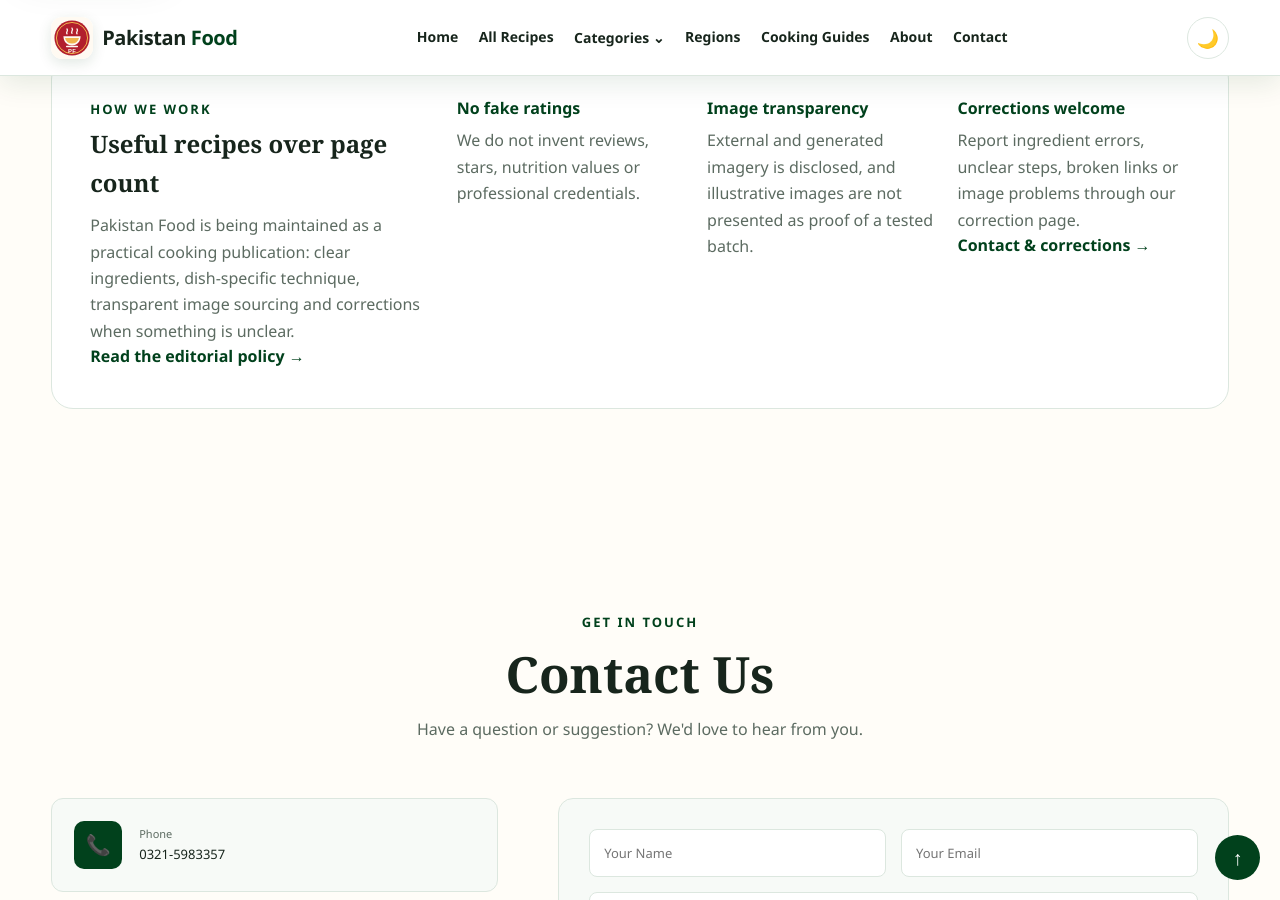
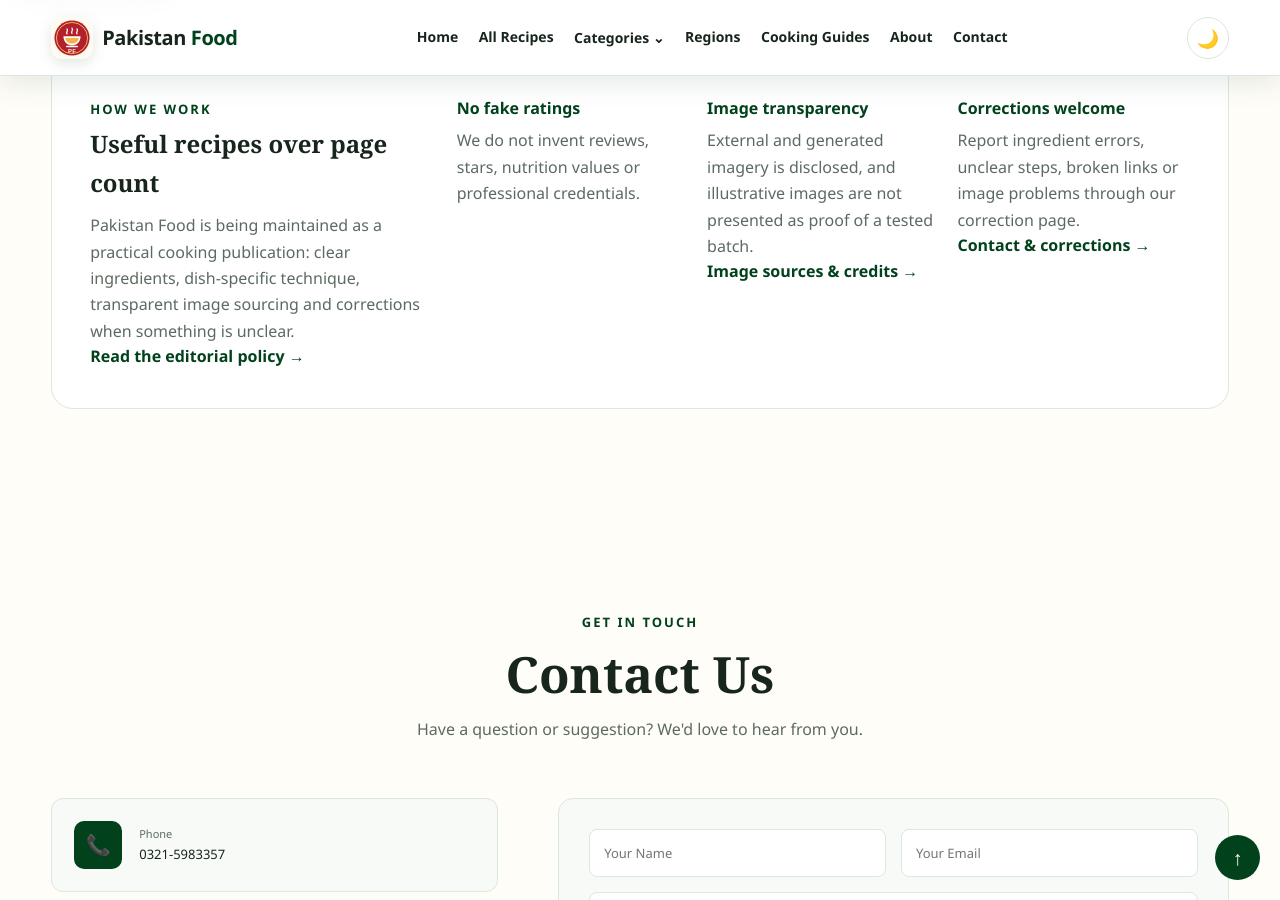
Before and after one commit to manazarali01-hub/pakistan-food, a Jekyll site: the page built from index.html, in a window 1280 px wide and 900 px high, scrolled down 17376 px. Built offline with Jekyll 4.4.1, drawn with Linux system fonts in a browser that asks for light colours.

Commit message:
Align homepage social imagery and surface image credits

```diff
--- a/index.html
+++ b/index.html
@@ -24,7 +24,7 @@
     <meta name="twitter:card" content="summary_large_image">
     <meta name="twitter:title" content="Pakistan Food | Traditional Pakistani Recipes">
     <meta name="twitter:description" content="Explore authentic Pakistani recipes, from biryani and karahi to vegetarian dishes, desserts and refreshing drinks.">
-    <meta name="twitter:image" content="https://pakistanfoodrecipes.top/assets/chicken-biryani.webp">
+    <meta name="twitter:image" content="https://commons.wikimedia.org/wiki/Special:FilePath/Lahori_Biryani.jpg?width=1600">
     <meta name="twitter:image:alt" content="Pakistani chicken biryani">
     <link rel="canonical" href="https://pakistanfoodrecipes.top/">
     <link rel="sitemap" type="application/xml" href="https://pakistanfoodrecipes.top/sitemap-v2.xml">
@@ -35,7 +35,7 @@
     <link rel="stylesheet" href="style.css?v=20260913-seo9">
     <link rel="stylesheet" href="enhancements.css?v=20260924-premium1">
     <link rel="stylesheet" href="premium.css?v=20260925-bright2">
-    <script type="application/ld+json">{"@context":"https://schema.org","@graph":[{"@type":"Organization","@id":"https://pakistanfoodrecipes.top/#organization","name":"Pakistan Food","url":"https://pakistanfoodrecipes.top/","logo":{"@type":"ImageObject","url":"https://pakistanfoodrecipes.top/assets/pakistan-food-logo.png","contentUrl":"https://pakistanfoodrecipes.top/assets/pakistan-food-logo.png","width":512,"height":512}},{"@type":"WebSite","@id":"https://pakistanfoodrecipes.top/#website","name":"Pakistan Food","url":"https://pakistanfoodrecipes.top/","description":"Traditional Pakistani recipes with ingredients and step-by-step cooking methods","publisher":{"@id":"https://pakistanfoodrecipes.top/#organization"},"inLanguage":"en"},{"@type":"WebPage","@id":"https://pakistanfoodrecipes.top/#webpage","url":"https://pakistanfoodrecipes.top/","name":"Pakistan Food | Traditional Pakistani Recipes","description":"Discover authentic Pakistani recipes including biryani, karahi, nihari, pulao, BBQ, snacks, desserts and drinks with easy cooking methods.","isPartOf":{"@id":"https://pakistanfoodrecipes.top/#website"},"about":{"@id":"https://pakistanfoodrecipes.top/#organization"},"primaryImageOfPage":{"@type":"ImageObject","url":"https://pakistanfoodrecipes.top/assets/chicken-biryani.webp"},"inLanguage":"en"}]}</script>
+    <script type="application/ld+json">{"@context":"https://schema.org","@graph":[{"@type":"Organization","@id":"https://pakistanfoodrecipes.top/#organization","name":"Pakistan Food","url":"https://pakistanfoodrecipes.top/","logo":{"@type":"ImageObject","url":"https://pakistanfoodrecipes.top/assets/pakistan-food-logo.png","contentUrl":"https://pakistanfoodrecipes.top/assets/pakistan-food-logo.png","width":512,"height":512}},{"@type":"WebSite","@id":"https://pakistanfoodrecipes.top/#website","name":"Pakistan Food","url":"https://pakistanfoodrecipes.top/","description":"Traditional Pakistani recipes with ingredients and step-by-step cooking methods","publisher":{"@id":"https://pakistanfoodrecipes.top/#organization"},"inLanguage":"en"},{"@type":"WebPage","@id":"https://pakistanfoodrecipes.top/#webpage","url":"https://pakistanfoodrecipes.top/","name":"Pakistan Food | Traditional Pakistani Recipes","description":"Discover authentic Pakistani recipes including biryani, karahi, nihari, pulao, BBQ, snacks, desserts and drinks with easy cooking methods.","isPartOf":{"@id":"https://pakistanfoodrecipes.top/#website"},"about":{"@id":"https://pakistanfoodrecipes.top/#organization"},"primaryImageOfPage":{"@type":"ImageObject","url":"https://commons.wikimedia.org/wiki/Special:FilePath/Lahori_Biryani.jpg?width=1600"},"inLanguage":"en"}]}</script>
 </head>
 <body>
     <a class="skip-link" href="#recipes">Skip to recipes</a>
@@ -113,7 +113,7 @@
             <div class="trust-panel">
               <div class="trust-intro"><span class="section-label">HOW WE WORK</span><h2 id="trust-title">Useful recipes over page count</h2><p>Pakistan Food is being maintained as a practical cooking publication: clear ingredients, dish-specific technique, transparent image sourcing and corrections when something is unclear.</p><a href="editorial-policy.html">Read the editorial policy →</a></div>
               <div class="trust-item"><strong>No fake ratings</strong><p>We do not invent reviews, stars, nutrition values or professional credentials.</p></div>
-              <div class="trust-item"><strong>Image transparency</strong><p>External and generated imagery is disclosed, and illustrative images are not presented as proof of a tested batch.</p></div>
+              <div class="trust-item"><strong>Image transparency</strong><p>External and generated imagery is disclosed, and illustrative images are not presented as proof of a tested batch.</p><a href="image-credits.html">Image sources & credits →</a></div>
               <div class="trust-item"><strong>Corrections welcome</strong><p>Report ingredient errors, unclear steps, broken links or image problems through our correction page.</p><a href="contact.html">Contact & corrections →</a></div>
             </div>
           </div>
```
